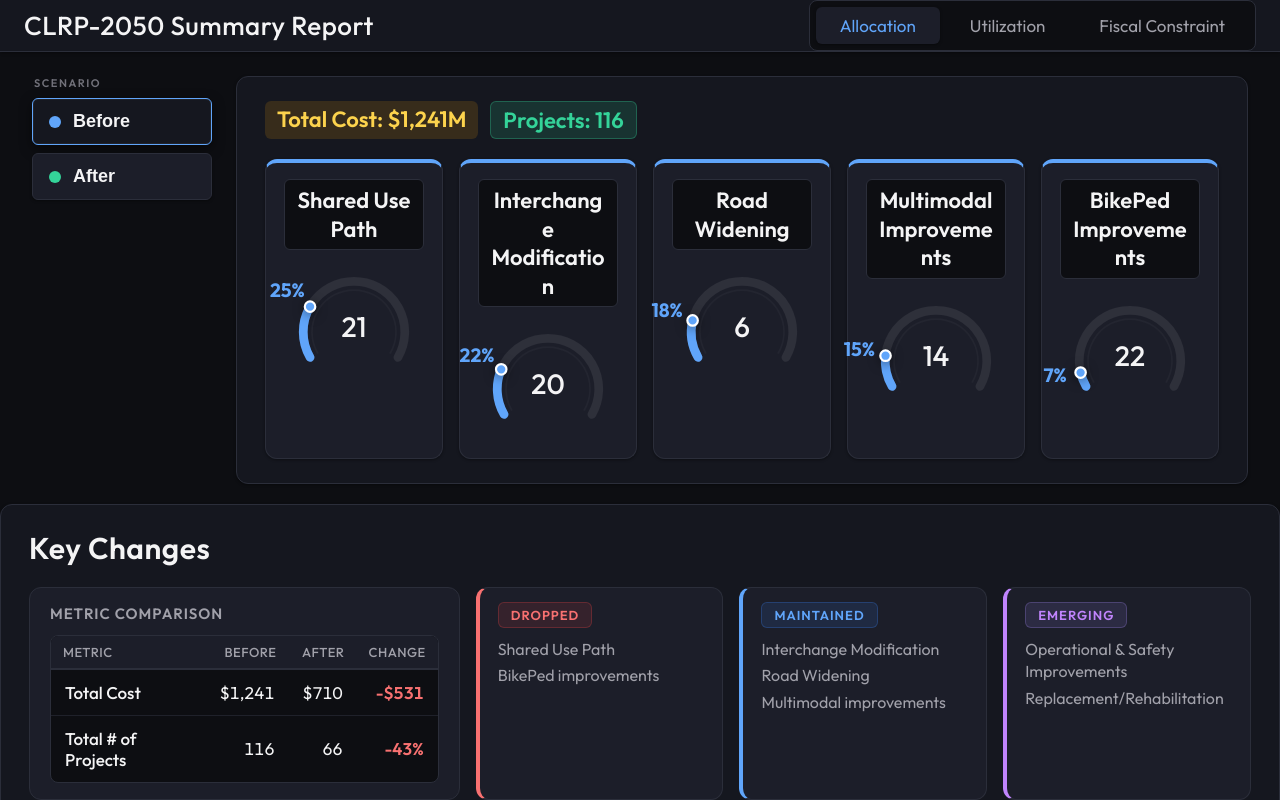
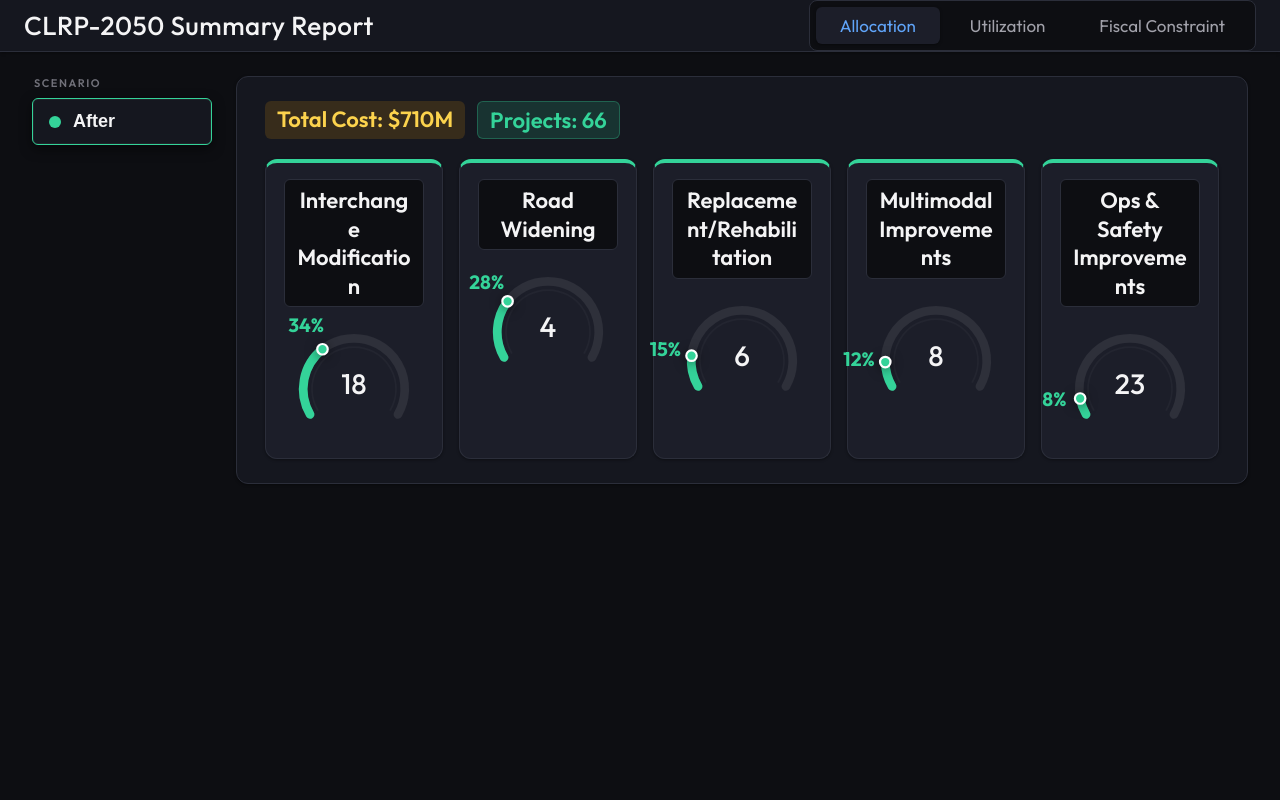
Before and after one commit to elishaadamu/Revenue_Forecast, a React (Vite) app: page / in a window 1280 px wide. Built offline with nearby package versions, Linux system fonts and the light colour scheme.

Commit message:
refactor: remove redundant before-state metrics from PieChartTab and update layout styling

```diff
--- a/src/App.css
+++ b/src/App.css
@@ -136,6 +136,7 @@ body {
   max-width: 1600px;
   margin: 0 auto;
   align-items: flex-start;
+  justify-content: center;
 }
 
 /* Sidebar Styles */
@@ -232,7 +233,7 @@ body {
 }
 
 .pie-content {
-  flex: 1;
+  flex: 0 1 auto;
   min-width: 0; /* Prevents flex blowout */
 }
 
--- a/src/App.jsx
+++ b/src/App.jsx
@@ -202,10 +202,10 @@ function GaugeChart({ pct = 0, value = '', sublabel = '', label = '', color = '#
 }
 
 /* ============================================================
-   PieChartTab – 10 Circle Dials for Before & After metrics
+   PieChartTab – Circle Dials for After metrics
    ============================================================ */
 function PieChartTab() {
-  const [activeSubTab, setActiveSubTab] = useState('before');
+  const [activeSubTab, setActiveSubTab] = useState('after');
 
   const fmt = (v) => {
     if (v === null || v === undefined) return '–';
@@ -217,8 +217,6 @@ function PieChartTab() {
       : v;
   };
 
-  // Consistent blue for Before, consistent green for After
-  const BEFORE_COLORS = ['#60a5fa', '#60a5fa', '#60a5fa', '#60a5fa', '#60a5fa'];
   const AFTER_COLORS  = ['#34d399', '#34d399', '#34d399', '#34d399', '#34d399'];
 
   return (
@@ -229,15 +227,7 @@ function PieChartTab() {
         <div className="sidebar-group-title">Scenario</div>
         <div className="sidebar-buttons">
           <button
-            className={`sidebar-btn btn-before ${activeSubTab === 'before' ? 'active' : ''}`}
-            onClick={() => setActiveSubTab('before')}
-          >
-            <span className="btn-indicator before-dot"></span>
-            <span className="btn-title">Before</span>
-          </button>
-
-          <button
-            className={`sidebar-btn btn-after ${activeSubTab === 'after' ? 'active' : ''}`}
+            className={`sidebar-btn btn-after active`}
             onClick={() => setActiveSubTab('after')}
           >
             <span className="btn-indicator after-dot"></span>
@@ -248,42 +238,7 @@ function PieChartTab() {
 
       {/* Main content area on the Right */}
       <div className="pie-content">
-        {activeSubTab === 'before' ? (
-          /* ── BEFORE STATES PANEL ── */
-          <section className="pie-section before-section">
-            <div className="pie-section-header">
-              <div style={{ display: 'flex', gap: '12px' }}>
-                <div className="section-meta-pill">Total Cost: ${fmt(BEFORE_TOTAL_COST)}M</div>
-                <div className="section-meta-pill" style={{ backgroundColor: 'rgba(52, 211, 153, 0.15)', color: '#34d399', border: '1px solid rgba(52, 211, 153, 0.3)' }}>Projects: {BEFORE_PROFITS}</div>
-              </div>
-            </div>
-
-            {/* 5 Speedometers for Before */}
-            <div className="pie-grid">
-              {BEFORE_PROJECTS.map((item, idx) => {
-                const color = BEFORE_COLORS[idx % BEFORE_COLORS.length];
-                return (
-                  <div key={item.type} className="pie-card before-card" style={{ '--accent-color': color }}>
-                    <div className="pie-card-header">
-                      <span className="pie-card-title">{item.type}</span>
-                    </div>
-                    <div className="pie-card-body">
-                      <GaugeChart
-                        isPieChartDial={true}
-                        pct={item.percent}
-                        count={item.count}
-                        sublabel="before_count"
-                        color={color}
-                        label={item.type}
-                      />
-                    </div>
-                  </div>
-                );
-              })}
-            </div>
-          </section>
-        ) : (
-          /* ── AFTER STATES PANEL ── */
+        {/* ── AFTER STATES PANEL ── */}
         <section className="pie-section after-section">
           <div className="pie-section-header">
             <div style={{ display: 'flex', gap: '12px' }}>
@@ -316,81 +271,10 @@ function PieChartTab() {
             })}
           </div>
         </section>
-        )}
       </div>
     </div>
 
-      {/* --- ADD THIS NEW SECTION BELOW pie-tab-layout --- */}
-      <section className="key-changes-section">
-        <h3 className="key-changes-title">Key Changes</h3>
 
-        <div className="key-changes-grid">
-          {/* Left: Metrics Table */}
-          <div className="key-changes-card metrics-card">
-            <h4 className="card-subtitle">Metric Comparison</h4>
-            <div className="metrics-table-wrapper">
-              <table className="metrics-comparison-table">
-                <thead>
-                  <tr>
-                    <th>Metric</th>
-                    <th>Before</th>
-                    <th>After</th>
-                    <th>Change</th>
-                  </tr>
-                </thead>
-                <tbody>
-                  <tr>
-                    <td className="metric-name">Total Cost</td>
-                    <td>${fmt(BEFORE_TOTAL_COST)}</td>
-                    <td>${fmt(AFTER_TOTAL_COST)}</td>
-                    <td className="metric-change negative">-${fmt(BEFORE_TOTAL_COST - AFTER_TOTAL_COST)}</td>
-                  </tr>
-                  <tr>
-                    <td className="metric-name">Total # of Projects</td>
-                    <td>116</td>
-                    <td>66</td>
-                    <td className="metric-change negative">-43%</td>
-                  </tr>
-                </tbody>
-              </table>
-            </div>
-          </div>
-
-          {/* Right: Shifts Categories */}
-          <div className="shifts-card-container">
-            <div className="shift-category-card dropped-card">
-              <div className="shift-header">
-                <span className="shift-badge badge-dropped">Dropped</span>
-              </div>
-              <ul className="shift-list">
-                <li>Shared Use Path</li>
-                <li>BikePed improvements</li>
-              </ul>
-            </div>
-
-            <div className="shift-category-card maintained-card">
-              <div className="shift-header">
-                <span className="shift-badge badge-maintained">Maintained</span>
-              </div>
-              <ul className="shift-list">
-                <li>Interchange Modification</li>
-                <li>Road Widening</li>
-                <li>Multimodal improvements</li>
-              </ul>
-            </div>
-
-            <div className="shift-category-card emerging-card">
-              <div className="shift-header">
-                <span className="shift-badge badge-emerging">Emerging</span>
-              </div>
-              <ul className="shift-list">
-                <li>Operational & Safety Improvements</li>
-                <li>Replacement/Rehabilitation</li>
-              </ul>
-            </div>
-          </div>
-        </div>
-      </section>
     </>
   );
 }
```
Lines whose indentation alone changed are shown as unchanged.
